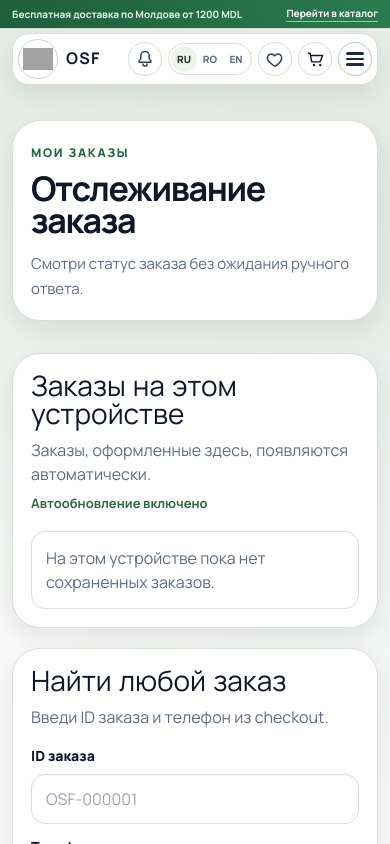
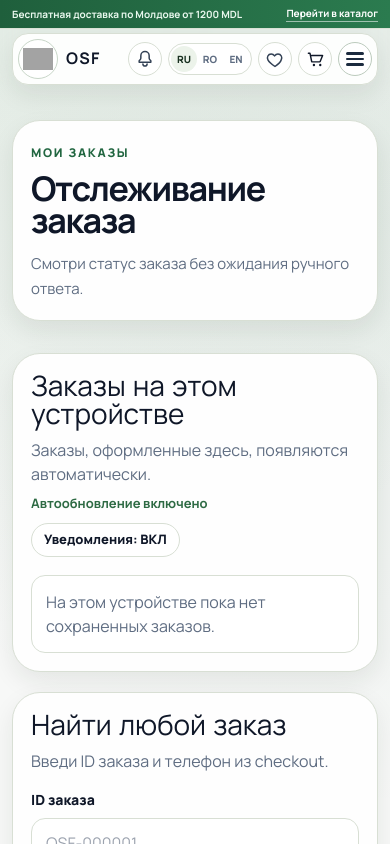
Before and after one commit to IaroslavManoilov/osf_store, a Nuxt app: page /orders in a window 390 px wide. Shown: the top 844 px of the page. Built offline with nearby package versions, Linux system fonts and the light colour scheme; grey boxes are pictures that could not be loaded.

Commit message:
feat(orders): add notifications on/off toggle

```diff
--- a/app/pages/orders.vue
+++ b/app/pages/orders.vue
@@ -16,7 +16,12 @@
           <div class="surface-card orders-track">
             <h2>{{ ui.myOrders }}</h2>
             <p class="orders-help">{{ ui.myOrdersHelp }}</p>
-            <p class="orders-live">{{ ui.autoRefresh }}</p>
+            <div class="orders-live-row">
+              <p class="orders-live">{{ ui.autoRefresh }}</p>
+              <button type="button" class="btn-alt notice-toggle" @click="toggleNotices">
+                {{ notificationsEnabled ? ui.noticesOn : ui.noticesOff }}
+              </button>
+            </div>
 
             <div v-if="trackedLoading" class="orders-loading">{{ ui.loading }}</div>
             <div v-else-if="trackedOrders.length" class="orders-list">
@@ -223,6 +228,8 @@ type Ui = {
   noticeCenter: string
   clearNoticeCenter: string
   noticeCenterEmpty: string
+  noticesOn: string
+  noticesOff: string
 }
 
 const { locale } = useI18n()
@@ -232,6 +239,7 @@ const uiStore = useUiStore()
 
 const tracksKey = 'osf_order_tracks_v1'
 const noticesKey = 'osf_order_notices_v1'
+const noticesEnabledKey = 'osf_order_notices_enabled_v1'
 const maxNotices = 20
 
 const trackedOrders = ref<PublicOrder[]>([])
@@ -245,6 +253,7 @@ const ordersPollTimer = ref<ReturnType<typeof setInterval> | null>(null)
 const knownStatusByOrderId = ref<Record<string, PublicOrder['status']>>({})
 const knownHistoryByOrderId = ref<Record<string, number>>({})
 const orderNotices = ref<OrderNotice[]>([])
+const notificationsEnabled = ref(true)
 
 const lookup = reactive({
   orderId: '',
@@ -297,7 +306,9 @@ const ui = computed<Ui>(() => {
       autoRefresh: 'Actualizare automată activă',
       noticeCenter: 'Notificări comandă',
       clearNoticeCenter: 'Curăță',
-      noticeCenterEmpty: 'Nu există notificări încă.'
+      noticeCenterEmpty: 'Nu există notificări încă.',
+      noticesOn: 'Notificări: ON',
+      noticesOff: 'Notificări: OFF'
     }
   }
 
@@ -346,7 +357,9 @@ const ui = computed<Ui>(() => {
       autoRefresh: 'Auto refresh is active',
       noticeCenter: 'Order notifications',
       clearNoticeCenter: 'Clear',
-      noticeCenterEmpty: 'No notifications yet.'
+      noticeCenterEmpty: 'No notifications yet.',
+      noticesOn: 'Notifications: ON',
+      noticesOff: 'Notifications: OFF'
     }
   }
 
@@ -394,7 +407,9 @@ const ui = computed<Ui>(() => {
     autoRefresh: 'Автообновление включено',
     noticeCenter: 'Уведомления по заказам',
     clearNoticeCenter: 'Очистить',
-    noticeCenterEmpty: 'Пока нет уведомлений.'
+    noticeCenterEmpty: 'Пока нет уведомлений.',
+    noticesOn: 'Уведомления: ВКЛ',
+    noticesOff: 'Уведомления: ВЫКЛ'
   }
 })
 
@@ -482,6 +497,21 @@ const saveNotices = () => {
   window.localStorage.setItem(noticesKey, JSON.stringify(orderNotices.value))
 }
 
+const saveNoticesEnabled = () => {
+  if (!import.meta.client) return
+  window.localStorage.setItem(noticesEnabledKey, notificationsEnabled.value ? '1' : '0')
+}
+
+const loadNoticesEnabled = () => {
+  if (!import.meta.client) return
+  const raw = window.localStorage.getItem(noticesEnabledKey)
+  if (raw === '0') {
+    notificationsEnabled.value = false
+    return
+  }
+  notificationsEnabled.value = true
+}
+
 const loadNotices = () => {
   if (!import.meta.client) return
   try {
@@ -507,6 +537,8 @@ const loadNotices = () => {
 }
 
 const pushOrderNotice = (order: PublicOrder) => {
+  if (!notificationsEnabled.value) return
+
   const text = `${ui.value.statusChanged}: ${order.id} → ${statusLabel(order.status)}`
   const next: OrderNotice[] = [
     {
@@ -522,6 +554,11 @@ const pushOrderNotice = (order: PublicOrder) => {
   orderNotices.value = next
   saveNotices()
   uiStore.showToast(text, 'info')
+}
+
+const toggleNotices = () => {
+  notificationsEnabled.value = !notificationsEnabled.value
+  saveNoticesEnabled()
 }
 
 const clearOrderNotices = () => {
@@ -699,6 +736,7 @@ const lookupOrder = async () => {
 }
 
 onMounted(() => {
+  loadNoticesEnabled()
   loadNotices()
   loadTrackedOrders()
   ordersPollTimer.value = setInterval(() => {
@@ -771,6 +809,25 @@ useSeoMeta({
   color: #2d6a43;
   font-size: 13px;
   font-weight: 700;
+}
+
+.orders-live-row {
+  margin-top: 8px;
+  display: flex;
+  align-items: center;
+  justify-content: space-between;
+  gap: 10px;
+  flex-wrap: wrap;
+}
+
+.orders-live-row .orders-live {
+  margin: 0;
+}
+
+.notice-toggle {
+  min-height: 34px;
+  padding: 0 12px;
+  font-size: 13px;
 }
 
 .orders-list {
@@ -1050,6 +1107,11 @@ useSeoMeta({
     font-size: 28px;
   }
 
+  .orders-live-row {
+    align-items: flex-start;
+    flex-direction: column;
+  }
+
   .order-actions {
     flex-direction: column;
   }
```
